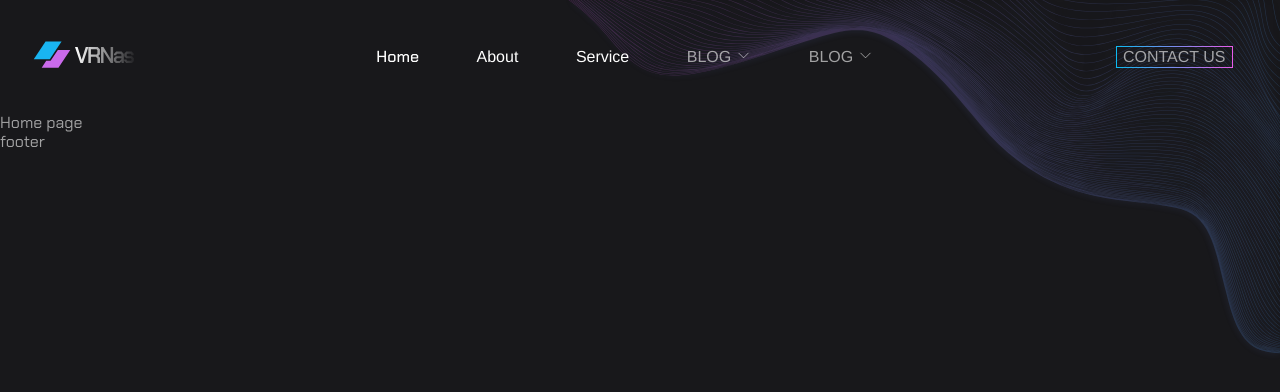
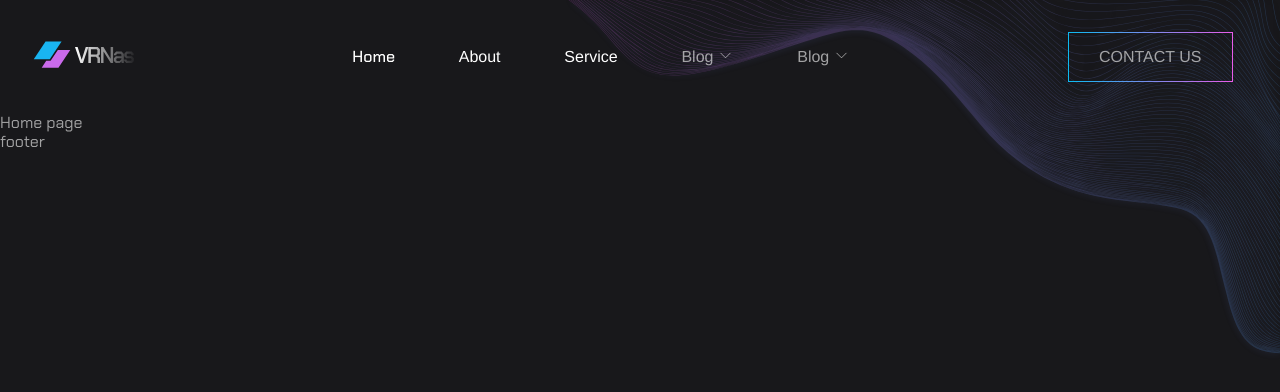
Before and after one commit to 0smir/VRNAS, a Vue app: page / in a window 1280 px wide. Shown: the top 392 px of the page. Built offline with nearby package versions, Linux system fonts and the light colour scheme; a web font is replaced by a local one.

Commit message:
add animation for header nav-links, add corrects to nav-links mark up, add animation logic with gsap library

```diff
--- a/src/components/UI/TheHeader.vue
+++ b/src/components/UI/TheHeader.vue
@@ -1,7 +1,43 @@
 <script setup>
 import { RouterLink } from 'vue-router';
-import SvgIcon from '../base_components/SvgIcon.vue';
-import BaseButton from '../base_components/BaseButton.vue';
+import { gsap } from 'gsap';
+import SvgIcon from '@/components/base_components/SvgIcon.vue';
+import BaseButton from '@/components/base_components/BaseButton.vue';
+
+const FORCE = 120;
+
+const magneticText = (e) => {
+  let targetLink = e.currentTarget;
+  let span = e.currentTarget.querySelector('.magnetic-text');
+  moveTarget(e, targetLink, span, FORCE);
+};
+
+const clearMagnetic = (e) => {
+  let span = e.currentTarget.querySelector('.magnetic-text');
+  leaveTarget(span);
+};
+
+const leaveTarget = (span) => {
+  gsap.to(span, {
+    x: 0,
+    y: 0,
+    duration: 0.3,
+    ease: 'power2.out',
+  });
+};
+
+const moveTarget = (e, link, textEl, FORCE) => {
+  let boundingRect = link.getBoundingClientRect();
+  let relX = e.pageX - boundingRect.left;
+  let relY = e.pageY - boundingRect.top;
+
+  gsap.to(textEl, {
+    x: ((relX - boundingRect.width / 2) / boundingRect.width) * FORCE,
+    y: ((relY - boundingRect.height / 2) / boundingRect.width) * FORCE,
+    duration: 0.3,
+    ease: 'power2.easeOut',
+  });
+};
 </script>
 <template>
   <header class="header">
@@ -12,17 +48,34 @@ import BaseButton from '../base_components/BaseButton.vue';
       <nav class="nav header__nav">
         <ul class="nav__list header__nav-list">
           <li class="nav__list-item">
-            <RouterLink to="/" class="link header__nav-link">Home</RouterLink>
+            <RouterLink
+              to="/"
+              class="link nav__link header__nav-link js-magnetic"
+              @mousemove="magneticText"
+              @mouseleave="clearMagnetic"
+            >
+              <span class="magnetic-text">Home</span>
+            </RouterLink>
           </li>
           <li class="nav__list-item">
-            <RouterLink to="/about" class="link header__nav-link"
-              >About</RouterLink
+            <RouterLink
+              to="/about"
+              class="link nav__link header__nav-link js-magnetic"
+              @mousemove="magneticText"
+              @mouseleave="clearMagnetic"
             >
+              <span class="magnetic-text">About</span>
+            </RouterLink>
           </li>
           <li class="nav__list-item">
-            <RouterLink to="/service" class="link header__nav-link"
-              >Service</RouterLink
+            <RouterLink
+              to="/service"
+              class="link nav__link header__nav-link js-magnetic"
+              @mousemove="magneticText"
+              @mouseleave="clearMagnetic"
             >
+              <span class="magnetic-text">Service</span>
+            </RouterLink>
           </li>
           <li class="nav__list-item">
             <div class="dropdown">
@@ -48,7 +101,7 @@ import BaseButton from '../base_components/BaseButton.vue';
         </ul>
       </nav>
       <BaseButton
-        class="btn btn-primary--outline btn-contact header__btn-contact"
+        class="btn btn-primary btn-primary--outline btn-contact header__btn-contact"
         >Contact us</BaseButton
       >
     </div>
@@ -92,7 +145,8 @@ import BaseButton from '../base_components/BaseButton.vue';
   }
 
   &__nav-link {
-    display: flex;
+    position: relative;
+    display: block;
     padding: 16px 8px;
     min-width: 45px;
     font-weight: 300;
@@ -100,6 +154,11 @@ import BaseButton from '../base_components/BaseButton.vue';
 
     &.router-link-exact-active {
       font-weight: 500;
+    }
+
+    .magnetic-text {
+      display: inline-block;
+      pointer-events: none;
     }
   }
 }
@@ -110,6 +169,7 @@ import BaseButton from '../base_components/BaseButton.vue';
   &__btn {
     padding: 16px 8px;
     border: none;
+    text-transform: capitalize;
   }
 
   &__btn-text {
```
